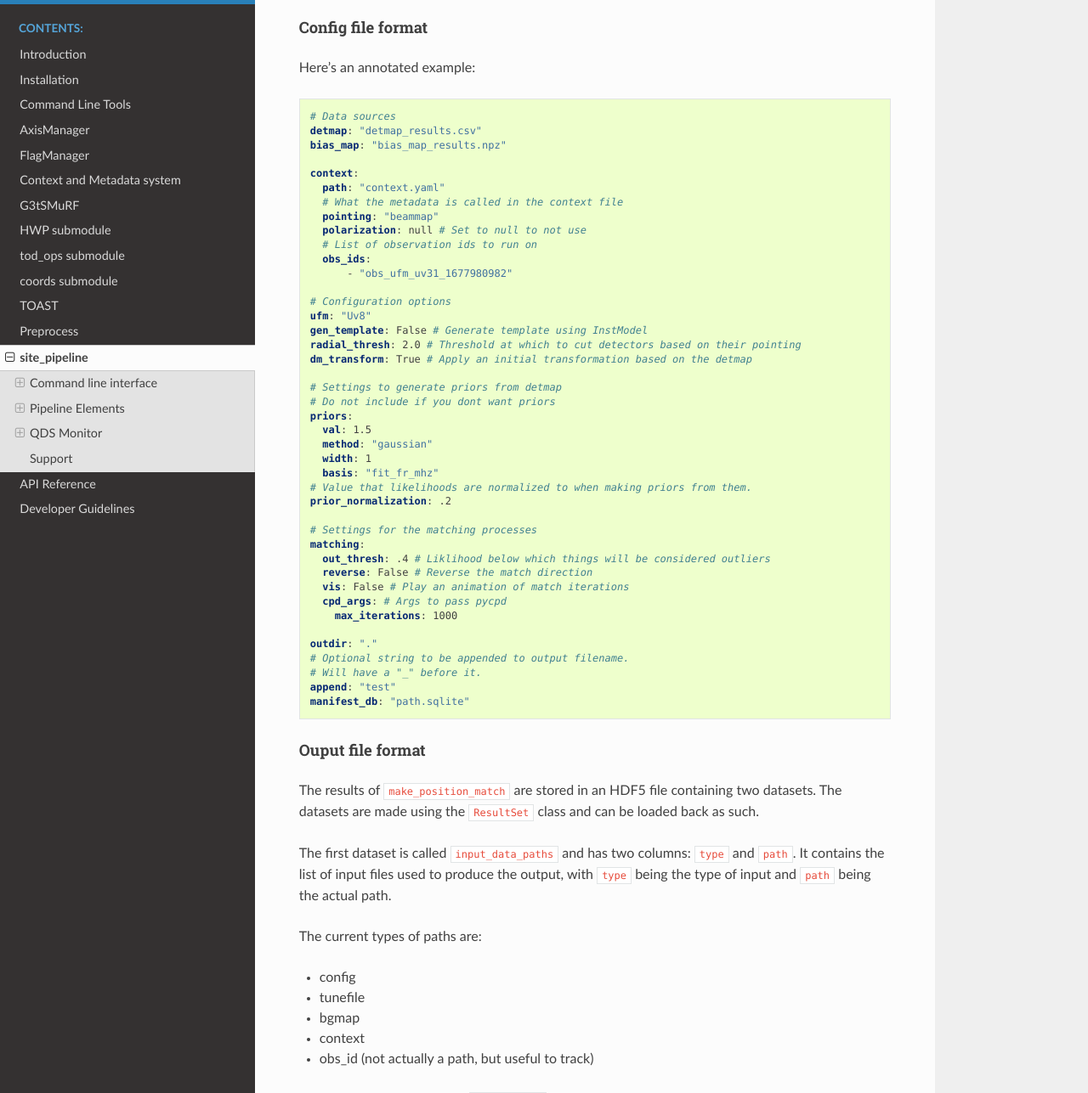
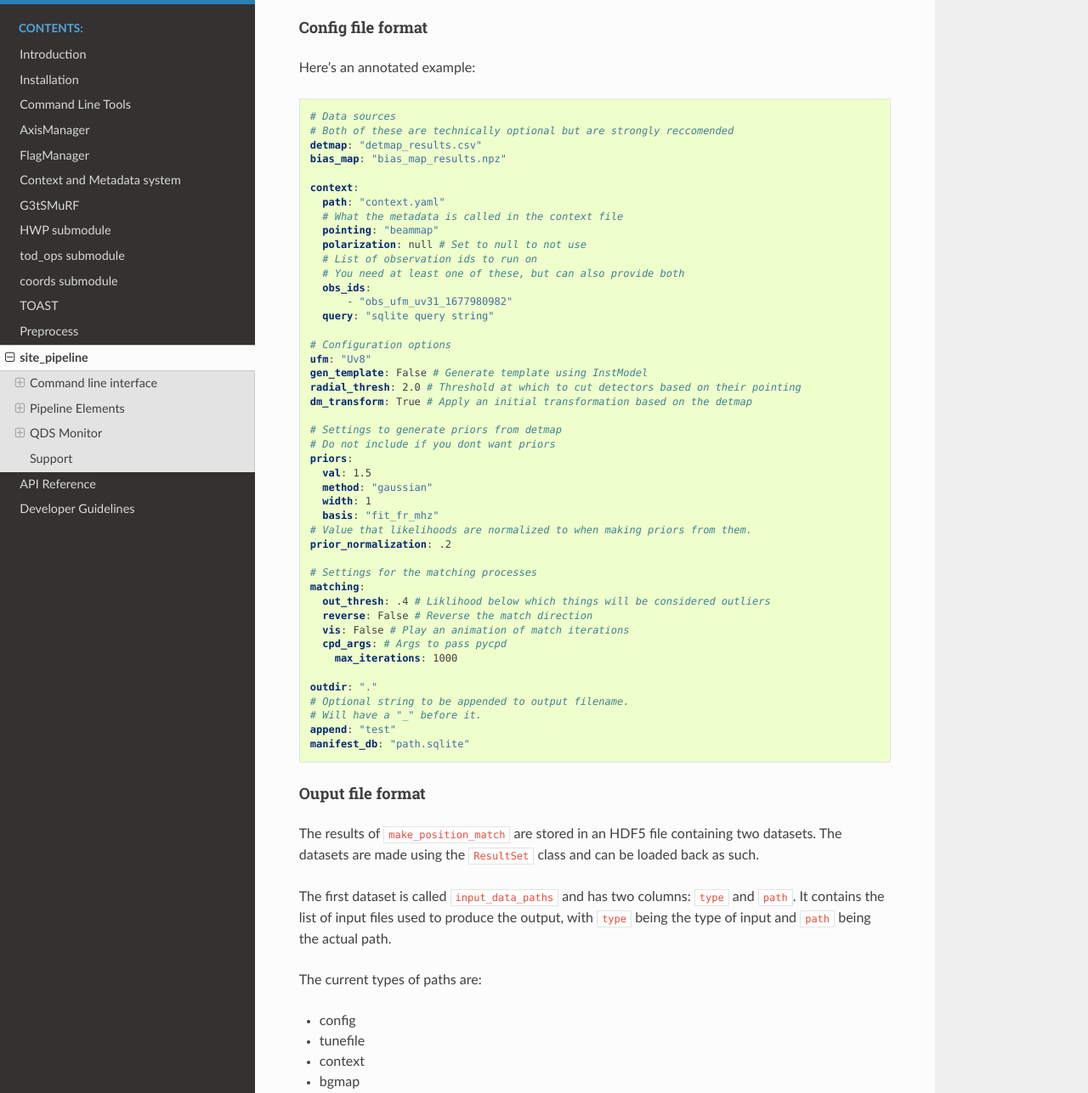
Before and after one commit to simonsobs/sotodlib, a Sphinx documentation site: the page built from docs/site_pipeline.rst, in a window 1280 px wide and 1400 px high, scrolled down 11122 px, cut to the strip 113-1400 px from the top of the window. Shown: the whole strip at 85% size. Built offline with Sphinx 7.4.7 and the Read the Docs theme 2.0.0, drawn with Linux system fonts in a browser that asks for light colours.

Commit message:
Updated docs

```diff
--- a/docs/site_pipeline.rst
+++ b/docs/site_pipeline.rst
@@ -593,6 +593,7 @@
 .. code-block:: yaml
 
   # Data sources
+  # Both of these are technically optional but are strongly reccomended
   detmap: "detmap_results.csv"
   bias_map: "bias_map_results.npz"
 
@@ -602,8 +603,10 @@
     pointing: "beammap"
     polarization: null # Set to null to not use
     # List of observation ids to run on
+    # You need at least one of these, but can also provide both
     obs_ids:
         - "obs_ufm_uv31_1677980982"
+    query: "sqlite query string"
 
   # Configuration options
   ufm: "Uv8"
```
Also changed, not shown: other parts of docs/site_pipeline.rst (+2 -1 lines).
